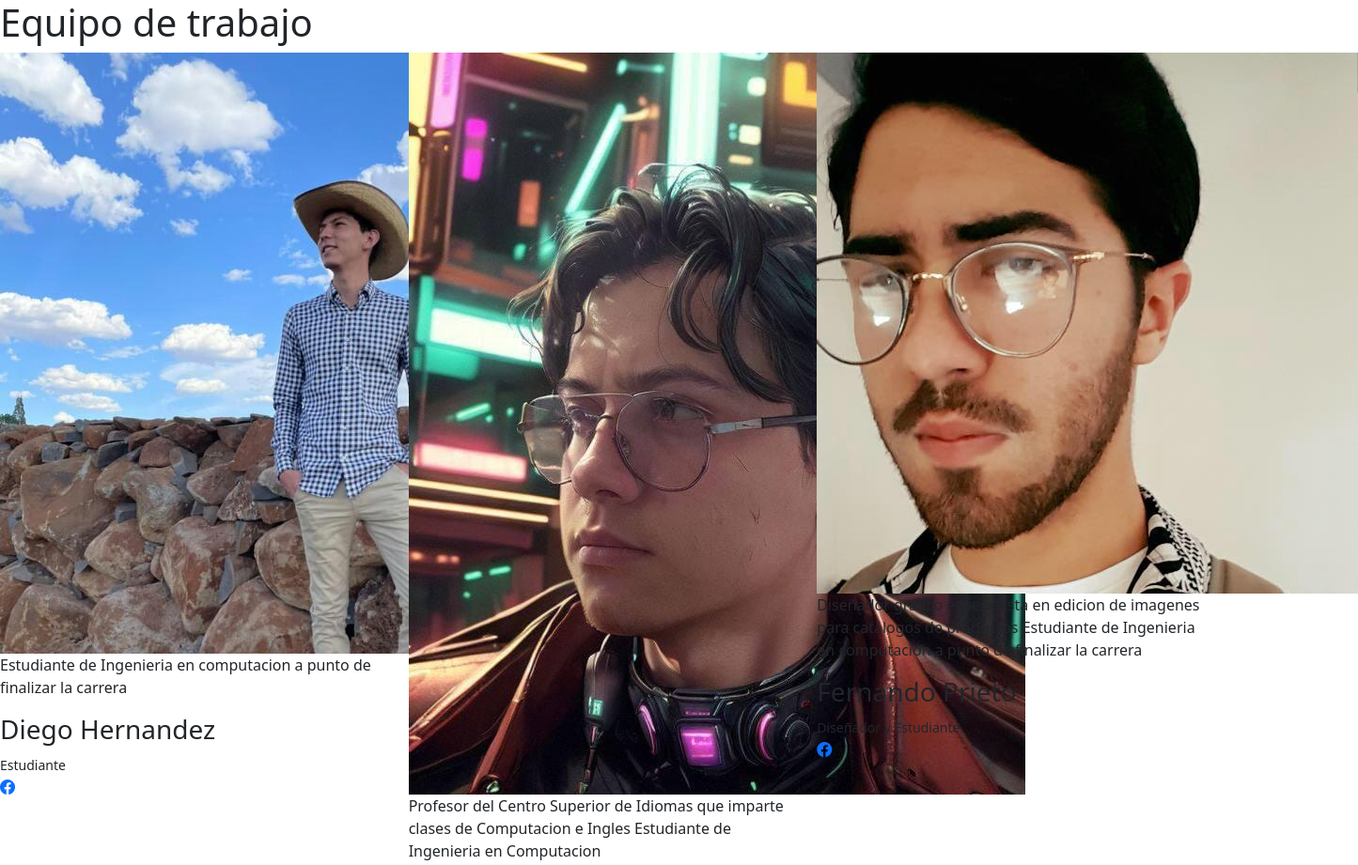
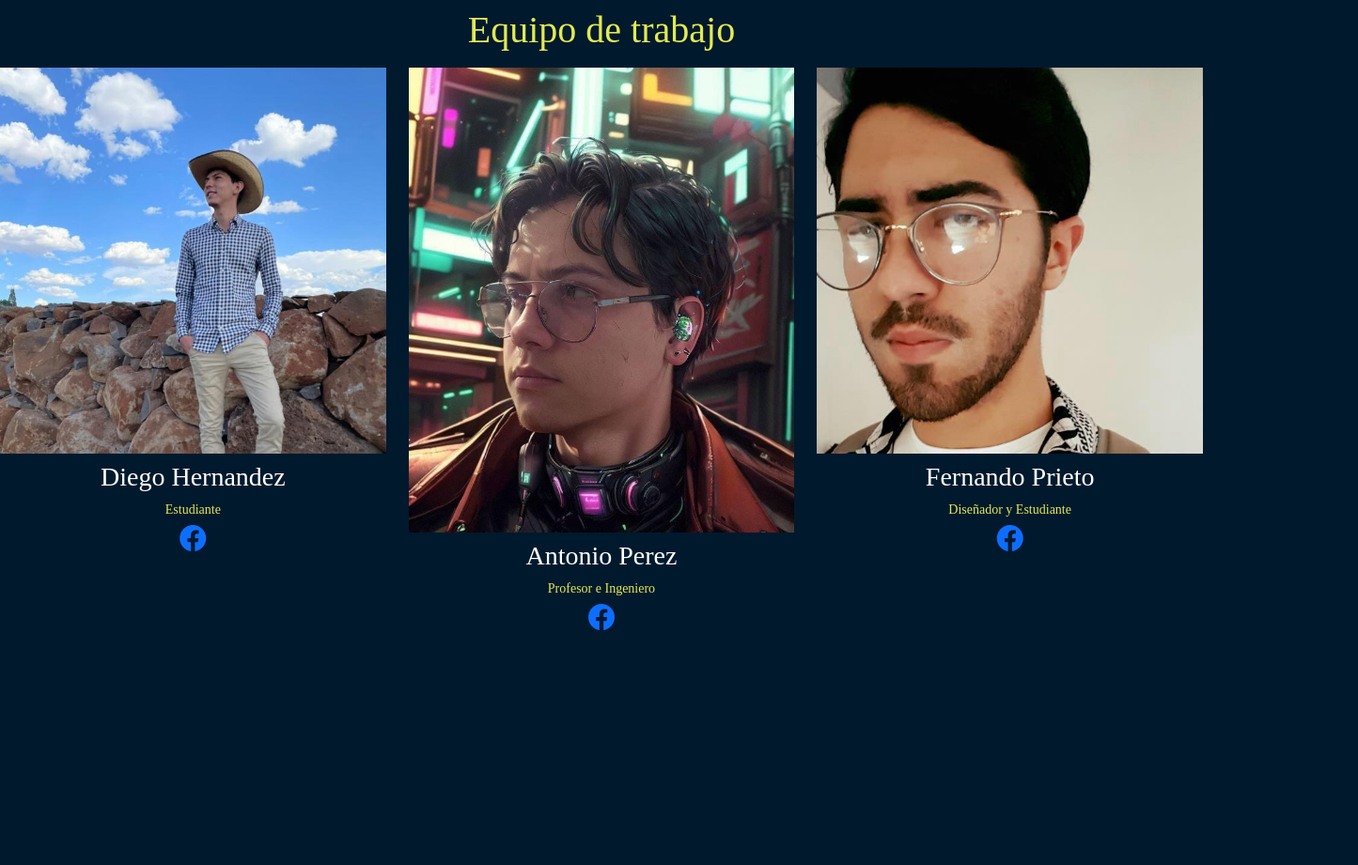
Before and after one commit to diegohdz17/Proyecto1, a plain HTML site: page index.html in a window 1280 px wide. Shown: the top 921 px of the page at 94% size, 1445 px wide, since content can reach past the window. After the commit the page ends 800 px from the top, so only its background shows below. Drawn offline with nearby package versions, Linux system fonts and the light colour scheme.

Commit message:
colorymargen

```diff
--- a/assets/css/style.css
+++ b/assets/css/style.css
@@ -5,3 +5,45 @@
     --font-size: 16px;
 
 }
+body
+{
+    background-color: var(--fist-color);
+    font-family: var(--font-manrope);
+    font-size: var(--font-size);
+}
+
+.overlay
+{
+    position:absolute;
+    width: 100%;
+    height: 100%;
+    top: 50%;
+    left: 50%;
+    opacity: 0;
+    transform: translate(-50%,-50%);
+    text-align: center;
+    transition: all 0.3s ease-out;
+    padding: 20px;
+}
+
+.overlay p {
+    color: var(--fist-color);
+}
+
+.team{
+    position: relative;
+}
+
+.team:hover img{
+    opacity: 0.3s;
+}
+
+.team:hover .overlay{
+    opacity: 0.7;
+    background-color: var(--second-color);
+}
+
+h1, small{
+    color: var(--second-color);
+
+}
--- a/index.html
+++ b/index.html
@@ -6,38 +6,39 @@
     <title>Image Hover Overlay</title>
     <link href="https://cdn.jsdelivr.net/npm/bootstrap@5.3.3/dist/css/bootstrap.min.css" rel="stylesheet" integrity="sha384-QWTKZyjpPEjISv5WaRU9OFeRpok6YctnYmDr5pNlyT2bRjXh0JMhjY6hW+ALEwIH" crossorigin="anonymous">
     <link rel="stylesheet" href="https://cdn.jsdelivr.net/npm/bootstrap-icons@1.11.3/font/bootstrap-icons.min.css">
+    <link rel="stylesheet" href="assets/css/style.css">
   </head>
   <body>
     <div class="conatiner">
         <div class="row">
             <div class="col-12">
-                <h1>Equipo de trabajo</h1>
+                <h1 class="text-center pt-2 pb-2">Equipo de trabajo</h1>
 
             </div>
 
         </div>
         <div class="row">
             <div class="col-12 col-md-4">
-                <div class="team">
-                    <img src="assets/img/diego.jpg" alt="Diego Hernandez">
-                    <div class="overlay">
+                <div class="team mb-2">
+                    <img src="assets/img/diego.jpg" alt="Diego Hernandez" class="img-fluid">
+                    <div class="overlay d-flex justify-content-center aling-items-center ">
                         <p>
                             Estudiante de Ingenieria en computacion a punto de finalizar la carrera
                         </p>
                     </div>
 
                 </div>
-                <h3>Diego Hernandez</h3>
-                <small>Estudiante</small>
-                <div>
-                    <a href=""><i class="bi bi-facebook"></i></a>
+                <h3 class="text-white text-center">Diego Hernandez</h3>
+                <small class="d-block text-center">Estudiante</small>
+                <div class="d-flex justify-content-evenly fs-3">
+                    <a href="#"><i class="bi bi-facebook"></i></a>
                 </div>
 
             </div>
             <div class="col-12 col-md-4">
-                <div class="team">
-                    <img src="assets/img/antonio.jpg" alt="Antonio Perez">
-                    <div class="overlay">
+                <div class="team mb-2">
+                    <img src="assets/img/antonio.jpg" alt="Antonio Perez" class="img-fluid">
+                    <div class="overlay d-flex justify-content-center aling-items-center">
                         <p>
                             Profesor del Centro Superior de Idiomas que imparte clases de Computacion e Ingles
                             Estudiante de Ingenieria en Computacion
@@ -45,17 +46,17 @@
                     </div>
 
                 </div>
-                <h3>Antonio Perez</h3>
-                <small>Profesor e Ingeniero</small>
-                <div>
-                    <a href=""><i class="bi bi-facebook"></i></a>
+                <h3 class="text-white text-center">Antonio Perez</h3>
+                <small class="d-block text-center">Profesor e Ingeniero</small>
+                <div class="d-flex justify-content-evenly fs-3">
+                    <a href="#"><i class="bi bi-facebook"></i></a>
                 </div>
 
             </div>
             <div class="col-12 col-md-4">
-                <div class="team">
-                    <img src="assets/img/Fer.jpg" alt="Fernando Prieto">
-                    <div class="overlay">
+                <div class="team mb-2">
+                    <img src="assets/img/Fer.jpg" alt="Fernando Prieto" class="img-fluid">
+                    <div class="overlay d-flex justify-content-center aling-items-center">
                         <p>
                             Diseñador gráfico especialista en edicion de imagenes para catálogos de productos
                             Estudiante de Ingenieria en computacion a punto de finalizar la carrera
@@ -63,10 +64,10 @@
                     </div>
 
                 </div>
-                <h3>Fernando Prieto</h3>
-                <small>Diseñador y Estudiante</small>
-                <div>
-                    <a href=""><i class="bi bi-facebook"></i></a>
+                <h3 class="text-white text-center">Fernando Prieto</h3>
+                <small class="d-block text-center">Diseñador y Estudiante</small>
+                <div class="d-flex justify-content-evenly fs-3">
+                    <a href="#"><i class="bi bi-facebook"></i></a>
                 </div>
 
             </div>
```
